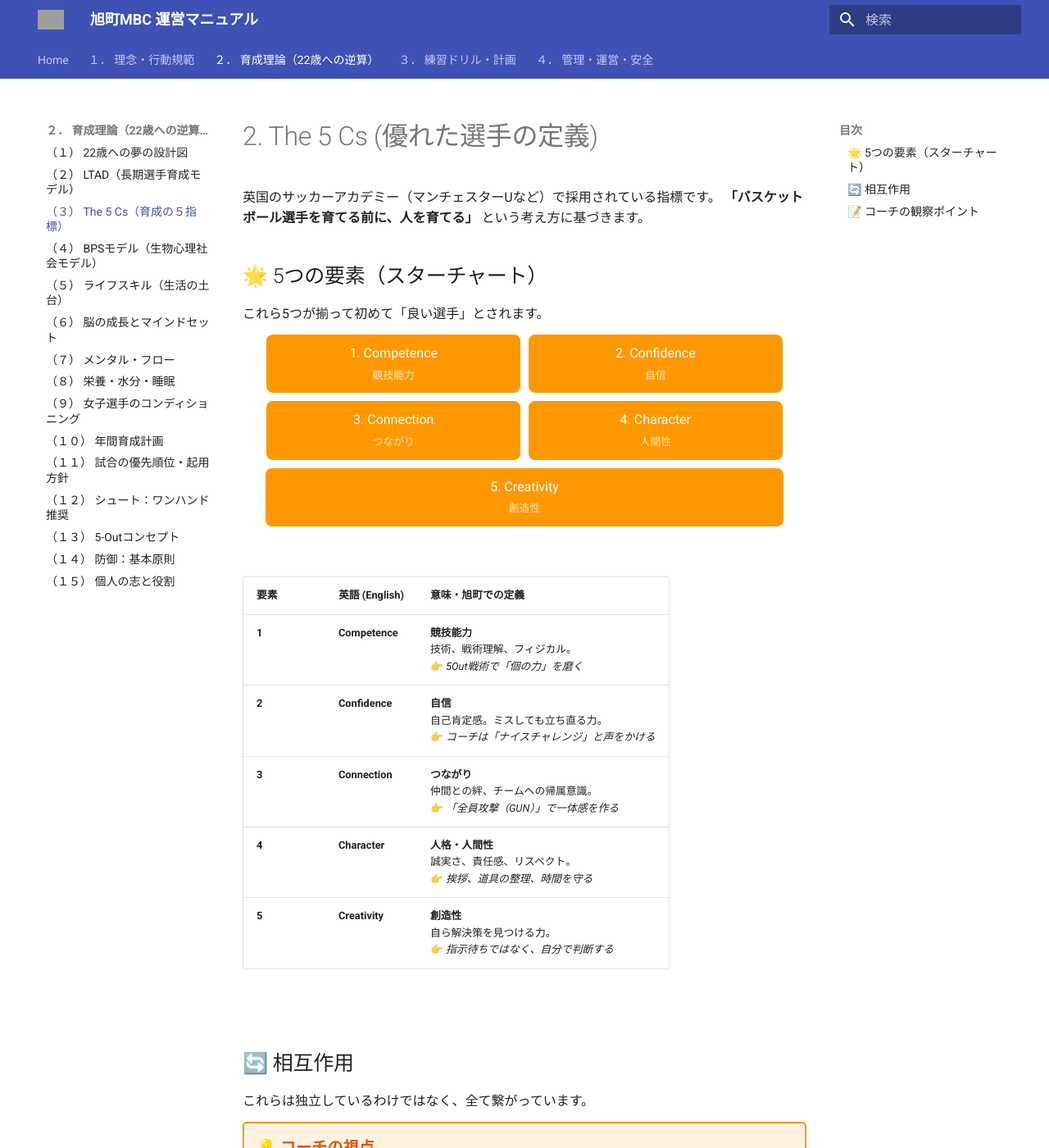
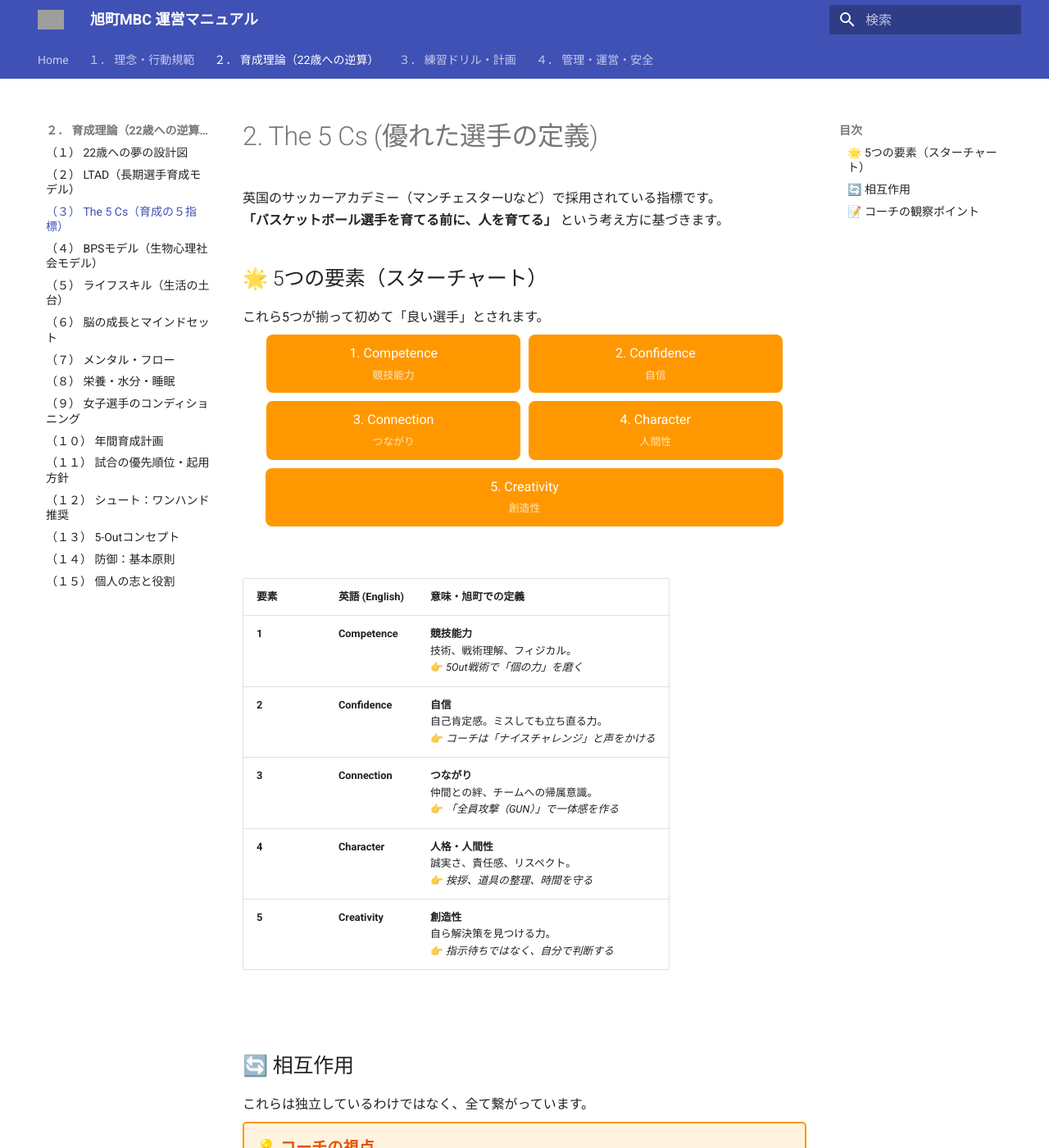
Before and after one commit to kawaiikumichan/asahicho-minibus-ops, an MkDocs documentation site: the page built from docs/01_Coaching_Logics/5cs.md, in a window 1280 px wide and 1400 px high. Shown: the whole window at 82% size. Built offline with MkDocs 1.6.1 and Material for MkDocs 9.7.7, drawn with Linux system fonts in a browser that asks for light colours; grey boxes are pictures that could not be loaded.

Commit message:
Update extra.css

```diff
--- a/docs/stylesheets/extra.css
+++ b/docs/stylesheets/extra.css
@@ -1,29 +1,36 @@
-/* リストの丸ポチ（●）を消して二重表記を防止 */
-.md-nav__list, .md-typeset ul {
+/* 1. 二重表記の防止：リストの丸ポチ（●）を消す */
+.md-nav__list, .md-content ul {
     list-style-type: none !important;
 }
 
-/* サイドメニューの余白を調整してスッキリさせる */
+/* 2. インデント調整：階層を深くしてもスマホで見やすくする */
+.md-content ul ul {
+    margin-left: 1.2em; /* 字下げを少し浅くして横幅を確保 */
+    padding-left: 0;
+}
+
+/* 3. 改行の魔法：エディタで改行した場所をそのまま画面に反映させる */
+/* これが「改行がうまくいかない」を解決する核心部です */
+.md-content p, .md-content li {
+    white-space: pre-wrap !important;
+    margin-bottom: 0.5em;
+    line-height: 1.7;
+}
+
+/* 4. サイドメニューの微調整 */
 .md-nav__link {
     padding-left: 0.5rem;
 }
 
-/* スマホでの改行間隔を調整 */
-.md-typeset p {
-    margin-bottom: 0.8em;
-    line-height: 1.6;
-}
-/* リスト（箇条書き）の行間を広げて、改行しなくても読みやすくする */
-.md-typeset li {
-    margin-bottom: 0.5em; /* 行の間に少し隙間を作る */
+/* 5. 強調ボックス（アドモニション）の余白 */
+.md-typeset .admonition, .md-typeset details {
+    line-height: 1.8;
+    margin-bottom: 1.5em;
 }
 
-/* （１）や（Ａ）のインデントを深くして、スマホでも階層を分かりやすくする */
-.md-typeset ul ul {
-    margin-left: 1.5em;
+/* 6. 表（テーブル）をスマホで横スクロール可能にする */
+.md-typeset table {
+    display: block;
+    overflow-x: auto;
+    width: 100%;
 }
-
-/* 強調ボックス（アドモニション）の中の文字が詰まらないようにする */
-.md-typeset .admonition, .md-typeset details {
-    line-height: 1.8;
-}
```
